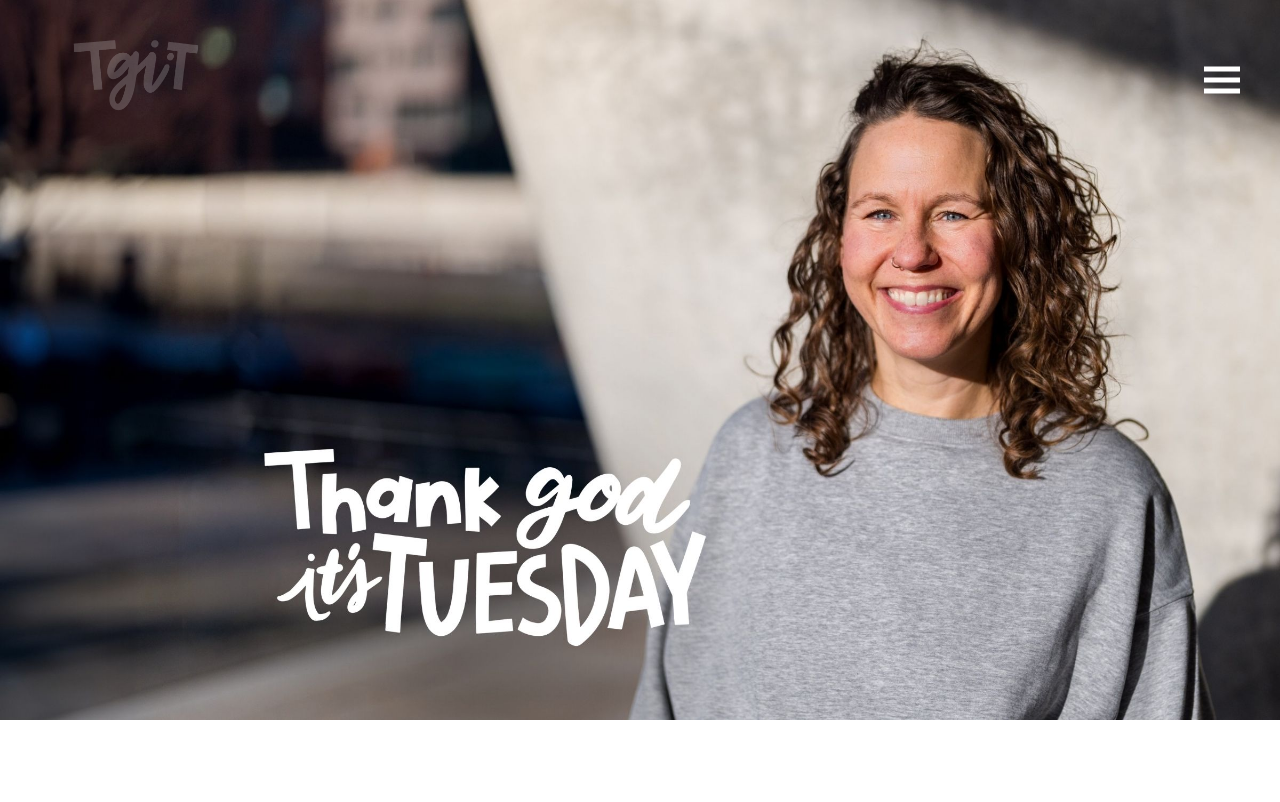
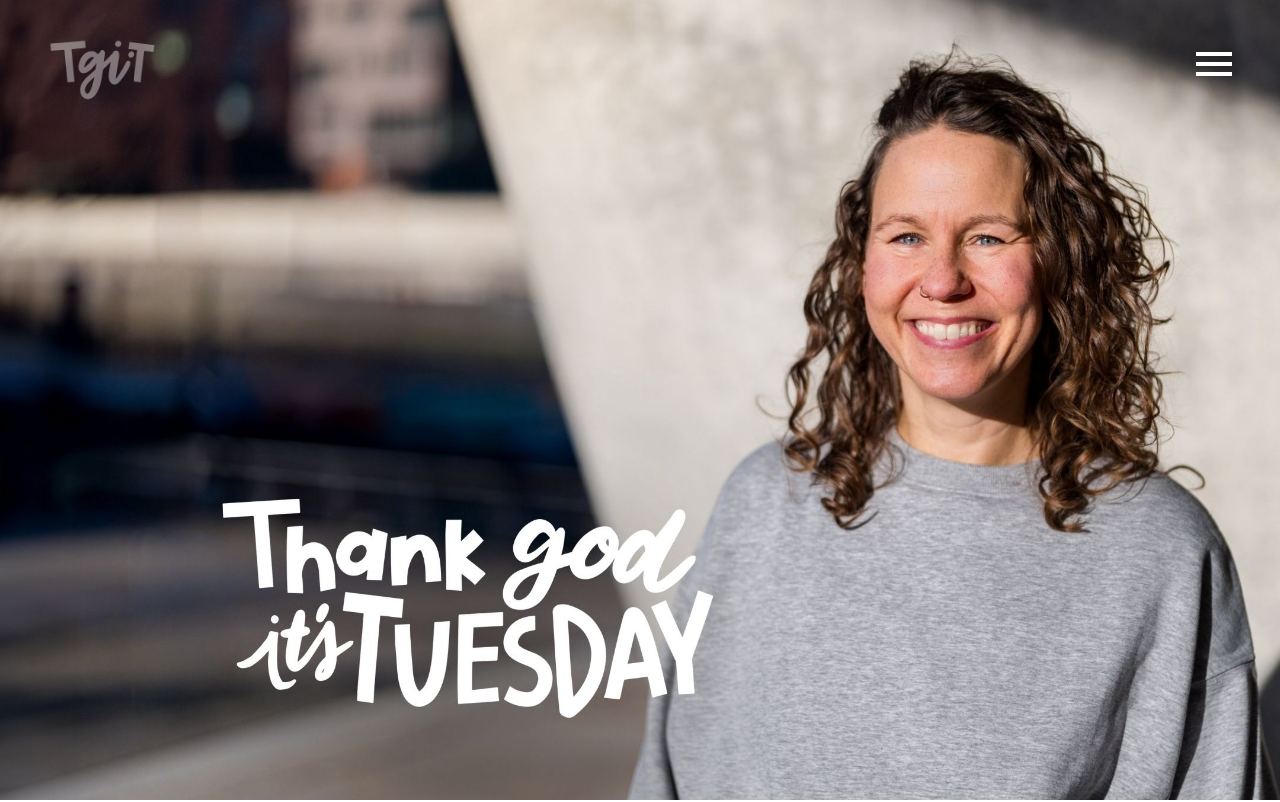
Before and after one commit to mitsch01/tgit-website, a React (Vite) app: page / in a window 1280 px wide. Shown: the top 802 px of the page. Built offline with nearby package versions, Linux system fonts and the light colour scheme.

Commit message:
refactor Hero and Navbar components for improved layout and styling

```diff
--- a/src/components/Hero.tsx
+++ b/src/components/Hero.tsx
@@ -6,12 +6,12 @@ const { hero } = siteData;
 
 export default function Hero() {
   return (
-    <section
-      id="hero"
-      className="relative min-h-screen flex flex-col mb-[50px]"
-    >
-      {/* ── Full-bleed Hero Bild ── */}
-      <div className="relative flex-1 overflow-hidden">
+    <>
+      <section
+        id="hero"
+        className="relative h-screen overflow-hidden"
+      >
+        {/* ── Full-bleed Hero Bild ── */}
         <picture>
           <source
             media="(max-width: 640px) and (orientation: portrait)"
@@ -21,19 +21,12 @@ export default function Hero() {
           <img
             src={hero.imageSrcLaptop}
             alt={hero.imageAlt}
-            className="w-full h-full object-cover object-top min-h-[75vh]"
-          />
+            className="w-full h-full object-cover object-top" />
         </picture>
-        {/* <motion.img
-          src="/assets/flackern-weiß4.gif"
-          alt=""
-          aria-hidden="true"
-          className="pointer-events-none absolute inset-0 h-full w-full object-cover mix-blend-screen opacity-20"
-        /> */}
-      </div>
+      </section>
 
       {/* ── Tagline & Quote Block ── */}
-      <div
+      <section
         className="bg-[var(--color-brand-white)] text-center px-6 md:px-16 md:py-12"
         style={{ maxWidth: "60rem", margin: "0 auto" }}
       >
@@ -73,7 +66,7 @@ export default function Hero() {
             {hero.quote}
           </motion.p>
         </div>
-      </div>
-    </section>
+      </section>
+    </>
   );
 }
--- a/src/components/Navbar.tsx
+++ b/src/components/Navbar.tsx
@@ -12,8 +12,7 @@ export default function Navbar() {
   const isHome = location.pathname === "/";
   const isLight = !isHome || scrolled || menuOpen;
   const menuBarColor = isLight ? "bg-[var(--color-brand-black)]" : "bg-white";
-  const menuBarBaseClass =
-    "block h-1 w-8 transition-all duration-300 sm:h-[5px] sm:w-9";
+  const menuBarBaseClass = "block h-[4px] w-8 md:h-1 md:w-9 transition-all duration-300";
 
   useEffect(() => {
     let lastScrollY = window.scrollY;
@@ -63,37 +62,37 @@ export default function Navbar() {
 
   return (
     <header
-      className={`fixed top-0 left-0 right-0 z-50 transition-all duration-300 ${
-        isVisible || menuOpen ? "translate-y-0" : "-translate-y-full"
-      } ${scrolled || isLight ? "bg-[var(--color-brand-white)] shadow-sm" : "bg-transparent"}`}
+      className={`fixed top-4 sm-top-8 left-0 right-0 z-50 transition-all duration-300 ${isVisible || menuOpen ? "translate-y-0" : "-translate-y-full"
+        } ${scrolled || isLight ? "bg-[var(--color-brand-white)] shadow-sm" : "bg-transparent"}`}
     >
-      <nav className="relative min-w-0 px-2 pr-12 sm:px-6 sm:pr-16 md:px-10 md:pr-20">
+      <nav className="flex items-center justify-between h-20 md:h-24 px-6 sm:px-8 md:px-12">
         {/* Logo */}
         <img
           src={
             isLight ? siteData.nav["logo-black"] : siteData.nav["logo-white"]
           }
-          className={`h-auto object-contain transition-opacity duration-300 w-36 lg:w-48 ${isLight ? "opacity-100" : "opacity-20"}`}
+          className={`h-12 md:h-16 mt-[12px] w-auto object-contain transition-opacity duration-300 ${isLight ? "opacity-100" : "opacity-40"}`}
           onClick={(e) => {
             e.preventDefault();
             navigate("/");
           }}
+          style={{ filter: "drop-shadow(0 1px 10px rgba(0,0,0,0.2))" }}
         ></img>
 
         {/* Menu Closed */}
         <button
           onClick={() => setMenuOpen(!menuOpen)}
-          className="absolute right-8 top-12 md:top-14 lg:top-20 flex -translate-y-1/2 flex-col cursor-pointer gap-1.5 px-2"
+          className="flex flex-col cursor-pointer gap-1.5"
           aria-label="Menü öffnen"
         >
           <span
-            className={`${menuBarBaseClass} ${menuBarColor} ${menuOpen ? "rotate-45 translate-y-[11px]" : ""}`}
+            className={`${menuBarBaseClass} ${menuBarColor} ${menuOpen ? "rotate-45 translate-y-[9px] md:translate-y-[11px]" : ""}`}
           />
           <span
             className={`${menuBarBaseClass} ${menuBarColor} ${menuOpen ? "opacity-0" : ""}`}
           />
           <span
-            className={`${menuBarBaseClass} ${menuBarColor} ${menuOpen ? "-rotate-45 -translate-y-[11px]" : ""}`}
+            className={`${menuBarBaseClass} ${menuBarColor} ${menuOpen ? "-rotate-45 -translate-y-[9px] md:-translate-y-[11px]" : ""}`}
           />
         </button>
       </nav>
```
Also changed, not shown: public/assets/tgit-black.png, public/assets/tgit-white.png.
